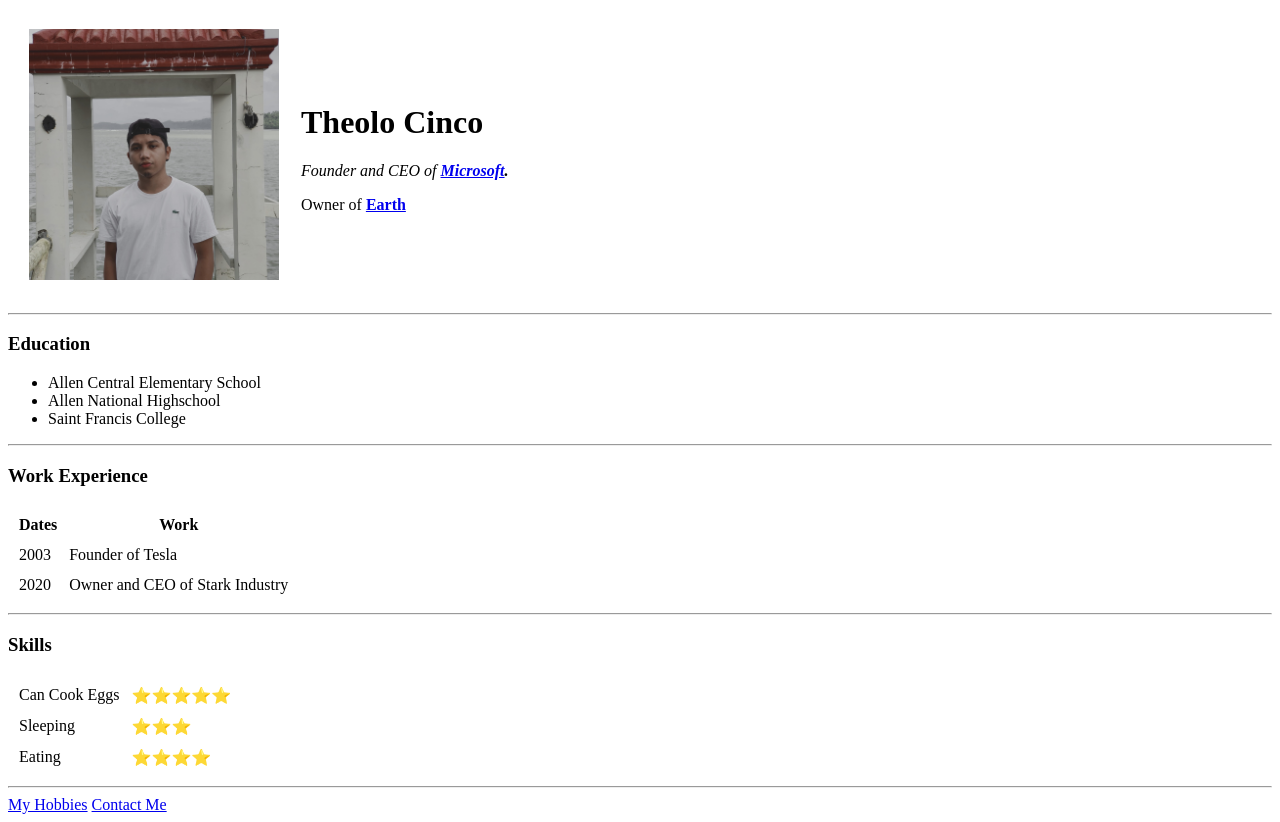
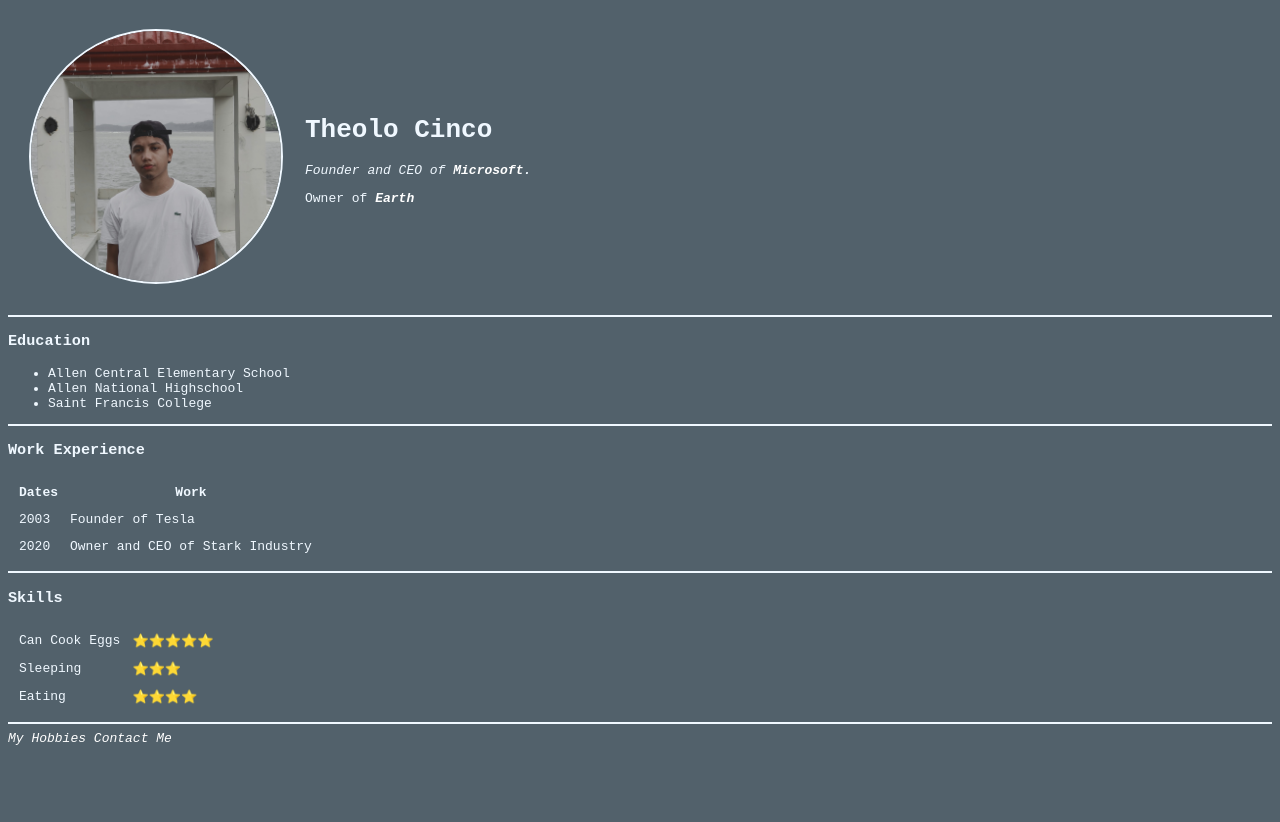
Before and after one commit to cholocinco/project005, a plain HTML site: page index.html in a window 1280 px wide. After the commit the page ends 800 px from the top, so only its background shows below. Drawn offline with Linux system fonts and the light colour scheme.

Commit message:
uploaded from mac

```diff
--- a/index.html
+++ b/index.html
@@ -6,6 +6,43 @@
     <meta http-equiv="X-UA-Compatible" content="IE=edge">
     <meta name="viewport" content="width=device-width, initial-scale=1.0">
     <title>Theolo's Personal Site</title>
+
+    <style>
+        h1 {
+            color: aliceblue;
+        }
+
+        img {
+            border-color: aliceblue;
+            border-width: 2px;
+            border-style: solid;
+            border-radius: 50%;
+        }
+
+        body {
+            background-color: #52616B;
+            font-family: monospace;
+        }
+
+        hr {
+            background-color: aliceblue;
+            border-style: none;
+            height: 2px;
+        }
+        li, th, td, h3, p {
+            color: aliceblue;
+        }
+        a {
+            color: white;
+            text-decoration: none;
+            font-style: italic;
+        }
+        a:hover {
+            color: cyan;
+            text-decoration: underline;
+        }
+    </style>
+
 </head>
 
 <body>
```
